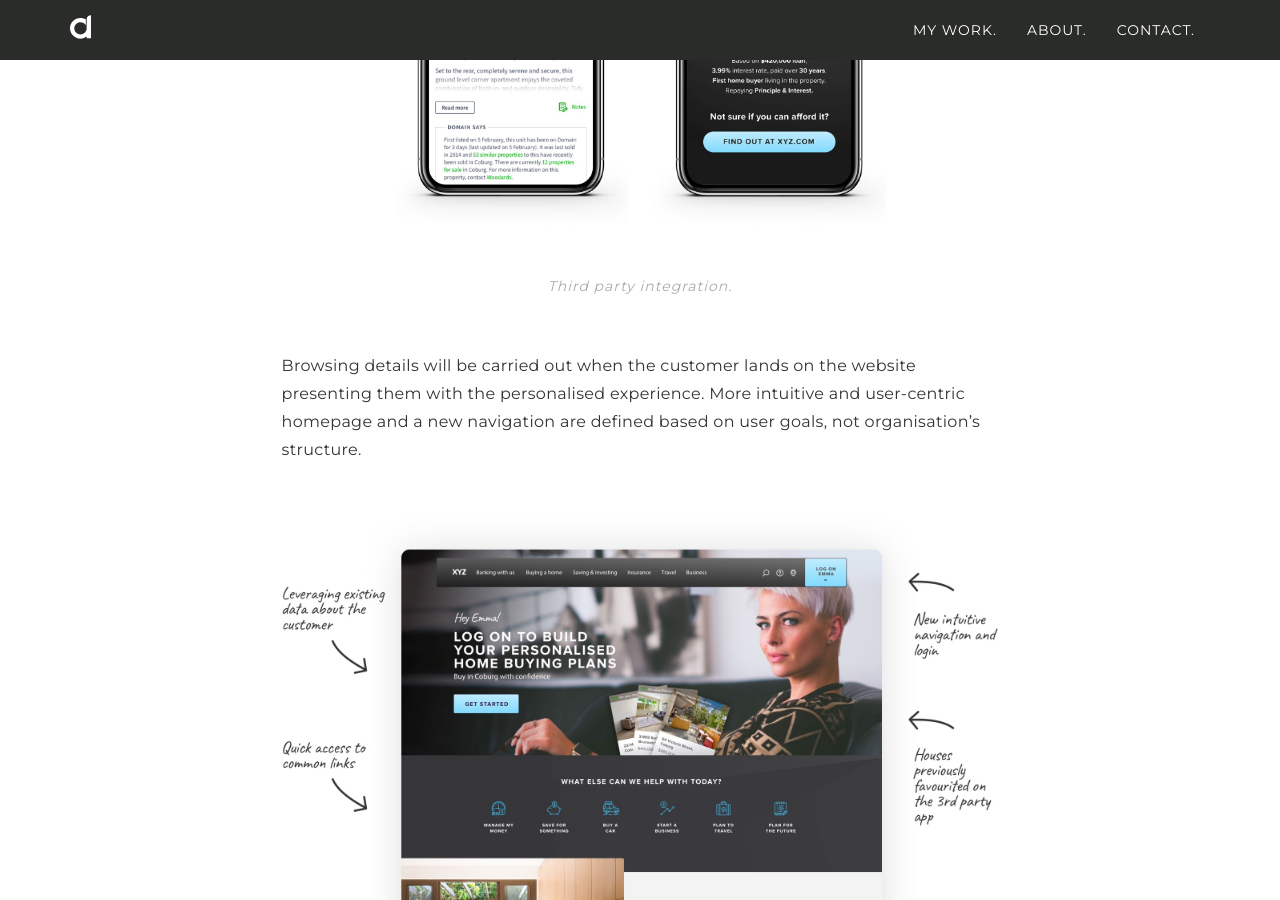
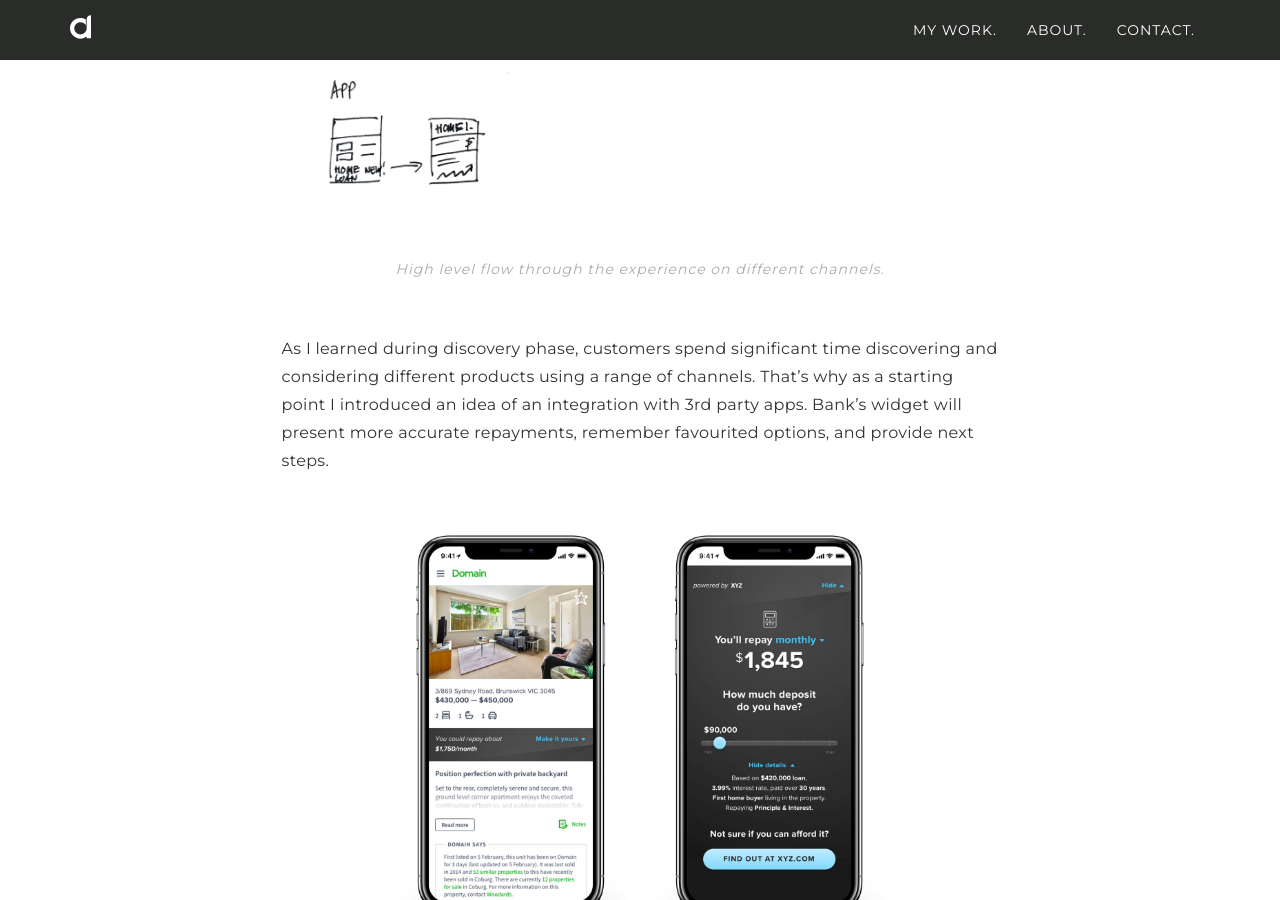
Before and after one commit to agatadondzik/agatadondzik.github.io, a Jekyll site: the page built from projects/j_bank.md, in a window 1280 px wide and 900 px high, scrolled down 5333 px. Built offline with Jekyll 4.4.1, drawn with Linux system fonts in a browser that asks for light colours; nearby versions of some CDN libraries.

Commit message:
remove four projects

```diff
--- a/_layouts/default.html
+++ b/_layouts/default.html
@@ -77,6 +77,7 @@
                     </div>
                 </a>
             </div>
+<!--
             <div class="grid-item">
                 <a href="projects/i_sparka">
                     <img src="assets/projects/covers/i_sparka.png" alt="image" />
@@ -85,6 +86,7 @@
                     </div>
                 </a>
             </div>
+
             <div class="grid-item">
                 <a href="projects/h_mercado">
                     <img src="assets/projects/covers/h_mercado.png" alt="image" />
@@ -93,6 +95,7 @@
                     </div>
                 </a>
             </div>
+-->
             <div class="grid-item">
                 <a href="projects/n_mcri">
                     <img src="assets/projects/covers/n_mcri.png" alt="image" />
@@ -125,6 +128,7 @@
                     </div>
                 </a>
             </div>
+<!--
             <div class="grid-item">
                 <a href="projects/c_sharefolio">
                     <img src="assets/projects/covers/c_sharefolio.png" alt="image" />
@@ -141,6 +145,7 @@
                     </div>
                 </a>
             </div>
+-->
         </div>
     </div>
 
--- a/projects/j_bank.md
+++ b/projects/j_bank.md
@@ -104,6 +104,10 @@ title: Bank
         <p class="project-content-verbose">
             The prototype was built as an animated end-to-end journey through different channels. I will only present selected sections that play key role in the overall experience.
         </p>
+        <img class="project-images-img" src="/assets/projects/bank_/k_bank.jpg" alt="image" />
+        <p class="img-caption">
+            High level flow through the experience on different channels.
+        </p>
         <p class="project-content-verbose">
             As I learned during discovery phase, customers spend significant time discovering and considering different products using a range of channels. That’s why as a starting point I introduced an idea of an integration with 3rd party apps. Bank’s widget will present more accurate repayments, remember favourited options, and provide next steps.
         </p>
```
Also changed, not shown: assets/projects/bank_/k_bank.jpg (added).
